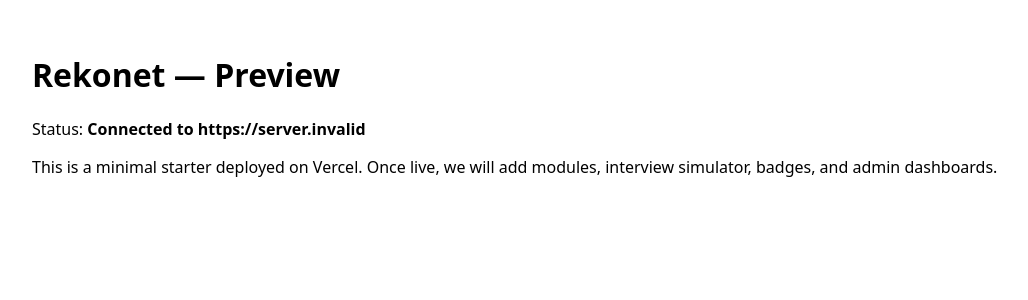
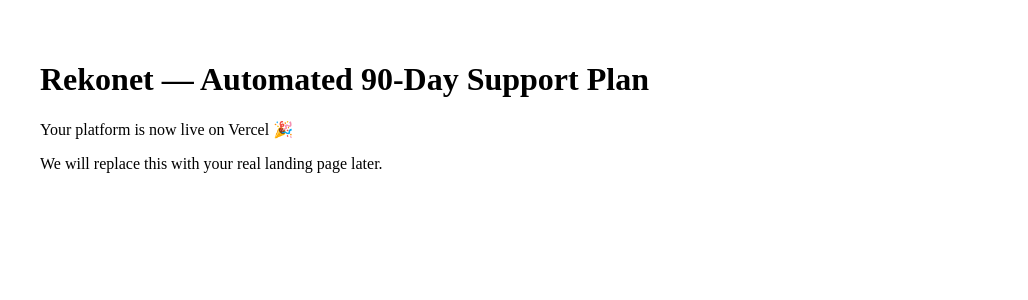
Before and after one commit to an170787-rekonet/rekonet, a Next.js app: page / in a window 1280 px wide. Shown: the top 300 px of the page, without its empty margins (0-1028 px from the left). Built offline with nearby package versions, Linux system fonts and the light colour scheme; no server answers.

Commit message:
Create page.tsx

```diff
--- /dev/null
+++ b/app/page.tsx
@@ -0,0 +1,9 @@
+export default function Home() {
+  return (
+    <main style={{ padding: 40 }}>
+      <h1>Rekonet — Automated 90-Day Support Plan</h1>
+      <p>Your platform is now live on Vercel 🎉</p>
+      <p>We will replace this with your real landing page later.</p>
+    </main>
+  );
+}
```
